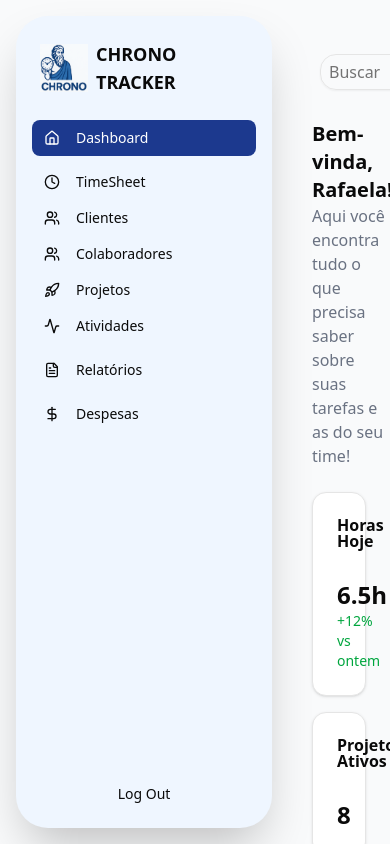
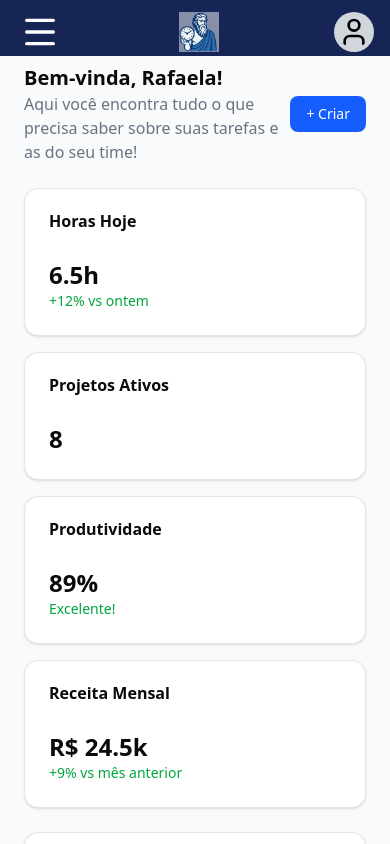
Before and after one commit to rafaelfranzon290905/CronoTracker, a React (Vite) app in the folder FrontEnd/ChronoTracker/: page / in a window 390 px wide. Built offline with nearby package versions, Linux system fonts and the light colour scheme.

Commit message:
Adicionado a componentização e responsividade da header e do SideBar

```diff
--- a/FrontEnd/ChronoTracker/src/components/componentes/Header.tsx
+++ b/FrontEnd/ChronoTracker/src/components/componentes/Header.tsx
@@ -1,32 +1,96 @@
+import { useState } from "react"
+import { Link } from "react-router-dom"
 import { Button } from "../ui/button"
 import { Input } from "../ui/input"
-import { Search, Calendar, Sun, Bell, Settings, User } from "lucide-react"
+import { Search, Calendar, Sun, Bell, Settings, User, Menu, X, Clock, Home, Users, Rocket, Activity, DollarSign, FileText } from "lucide-react"
+import CronosBranco from "../../imagens/ChronosAzulFundoRemovido.png"
+
 
 export default function Header() {
+    const [menuAberto, setMenuAberto] = useState(false);
+
+
     return (
-        <header className="flex justify-between p-2">
+        <>
+        {/* Responsividade: Header para telas menores */}
+        <header className="md:hidden bg-blue-950 p-2 fixed top-0 left-0 w-full h-14">
+        <div className="flex justify-between items-center mx-2">
+            <button onClick={() => setMenuAberto(!menuAberto)} className="p-1 rounded-md duration-200 active:scale-80">
+                {menuAberto ? <X className="h-10 w-10 text-white"/> : <Menu className="h-10 w-10 text-white"/>}
+            </button>
+            <img src={CronosBranco} className="h-10 w-10 !bg-transparent mix-blend-normal"></img>
+            <User className="text-black h-10 w-10 bg-gray-300 p-1 rounded-3xl"/>
+        </div>
+                <div className={`text-white bg-blue-950 flex flex-col fixed top-14 left-0 h-screen p-2 transition-all duration-300 -translate-x-full ${menuAberto ? "w-75 translate-x-0" : ""}`}>
+                    <Link to="/">
+                    <Button variant="ghost" className="bg-blue-950 text-white hover:bg-blue-900 h-10 px-3 my-2 flex items-center gap-2 text-2xl">
+                        <Home className="!w-6 !h-6" />
+                        Dashboard
+                    </Button></Link>
+
+
+                    <Link to="/TimeSheet">
+                    <Button variant="ghost" className="bg-blue-950 text-white hover:bg-blue-900 h-10 px-3 my-2 flex items-center gap-2 text-2xl">
+                        <Clock className="!w-6 !h-6" />
+                        TimeSheets
+                    </Button></Link>
+
+                    <Link to="/Clientes">
+                    <Button variant="ghost" className="bg-blue-950 text-white hover:bg-blue-900 h-10 px-3 my-2 flex items-center gap-2 text-2xl">
+                        <Users className="!w-6 !h-6" />
+                        Clientes
+                    </Button></Link>
+
+                    <Link to="/Collaborators">
+                    <Button variant="ghost" className="bg-blue-950 text-white hover:bg-blue-900 h-10 px-3 my-2 flex items-center gap-2 text-2xl">
+                        <User className="!w-6 !h-6" /> Colaboradores
+                    </Button></Link>
+
+                    <Link to="/Projetos">
+                    <Button variant="ghost" className="bg-blue-950 text-white hover:bg-blue-900 h-10 px-3 my-2 flex items-center gap-2 text-2xl">
+                        <Rocket className="!w-6 !h-6" /> Projetos
+                    </Button></Link>
+
+                    <Button variant="ghost" className="bg-blue-950 text-white hover:bg-blue-900 h-10 px-3 my-2 flex items-center gap-2 text-2xl">
+                        <Activity className="!w-6 !h-6" /> Atividades
+                    </Button>
+
+                    <Button variant="ghost" className="bg-blue-950 text-white hover:bg-blue-900 h-10 px-3 my-2 flex items-center gap-2 text-2xl">
+                        <FileText className="!w-6 !h-6" /> Relatórios
+                    </Button>
+
+                    <Button variant="ghost" className="bg-blue-950 text-white hover:bg-blue-900 h-10 px-3 my-2 flex items-center gap-2 text-2xl">
+                        <DollarSign className="!w-6 !h-6" /> Despesas
+                    </Button>
+                </div>
+        </header>
+        <div className="h-10 md:hidden"></div>
+
+        {/* Header padrão para telas maiores */}
+        <header className="flex justify-between p-0 hidden md:flex">
             <div className="flex items-center">
                 <div className="relative">
-                    <Input type="text" placeholder="Buscar" className="pl-2 pr-4 py-2 w-64 rounded-2xl"/>
-                    <Search className="text-white absolute h-8 w-8 right-1 top-0.5 bg-blue-950 p-1 rounded-2xl"/>
+                    <Input type="text" placeholder="Buscar" className="pl-2 pr-4 py-2 w-64 rounded-2xl" />
+                    <Search className="text-white absolute h-8 w-8 right-1 top-0.5 bg-blue-950 p-1 rounded-2xl" />
                 </div>
                 <hr className="border border-gray-400 h-9 mx-2" />
-                <Calendar className="text-white h-9 w-9 bg-blue-950 rounded-3xl p-1.5"/>
+                <Calendar className="text-white h-9 w-9 bg-blue-950 rounded-3xl p-2" />
                 <Button className="bg-blue-950 rounded-2xl text-white hover:bg-blue-700 mx-3">+ Criar</Button>
 
             </div>
 
             <div className="flex mx-3 items-center">
 
-                <Sun className="text-gray-400 h-9 w-9 bg-gray-200 p-1.5 rounded-3xl mx-1"/>
-                <Bell className="text-gray-400 h-9 w-9 bg-gray-200 p-1.5 rounded-3xl mx-1"/>
-                <Settings className="text-gray-400 h-9 w-9 bg-gray-200 p-1.5 rounded-3xl mx-1"/>
+                <Sun className="text-gray-400 h-9 w-9 bg-gray-200 p-2 rounded-3xl mx-1" />
+                <Bell className="text-gray-400 h-9 w-9 bg-gray-200 p-2 rounded-3xl mx-1" />
+                <Settings className="text-gray-400 h-9 w-9 bg-gray-200 p-2 rounded-3xl mx-1" />
                 <hr className="border border-gray-400 h-9 mx-3" />
-                <h3 className="p-1">Fulano Borges de Oliveira</h3>
-                <User className="text-black h-12 w-12 bg-gray-200 p-2 rounded-3xl mx-3"/>
+                <h3 className="p-1">Rafaela Borges de Oliveira</h3>
+                <User className="text-black h-9 w-9 bg-gray-200 p-1 rounded-3xl mx-3" />
             </div>
 
 
         </header>
+        </>
     )
 }
--- a/FrontEnd/ChronoTracker/src/components/componentes/SideBar.tsx
+++ b/FrontEnd/ChronoTracker/src/components/componentes/SideBar.tsx
@@ -1,22 +1,20 @@
 import { Link } from "react-router-dom"
-import { Card, CardContent, CardHeader, CardTitle } from "@/components/ui/card"
 import { Button } from "@/components/ui/button"
-import { BarChart, Bar, XAxis, YAxis, CartesianGrid, Tooltip, ResponsiveContainer } from "recharts"
 import { Home, Users, FileText, DollarSign, Clock, Rocket, Activity } from "lucide-react"
-import CronosAzul from "../../imagens/ChronosAzul.png"
+import ChronosAzulFundoRemovido from "../../imagens/ChronosAzulFundoRemovido.png"
 
 export default function SideBar() {
     return (
         <>
         {/* Sidebar */}
-      <aside className="w-64 bg-blue-50 shadow-2xl flex flex-col rounded-4xl m-4">
+      <aside className="w-64 bg-blue-50 shadow-2xl flex flex-col rounded-4xl m-4 hidden md:block">
         <div className="p-6 flex items-center space-x-2 font-bold text-lg">
-          <img src={CronosAzul} className="h-12 w-12" />
+          <img src={ChronosAzulFundoRemovido} className="h-12 w-12" />
           <span>CHRONO TRACKER</span>
         </div>
         <nav className="flex-1 px-4 space-y-2 text-sm">
           <Button variant="ghost" className="w-full justify-start bg-blue-900 text-white"><Home className="mr-2 h-4 w-4" /> Dashboard</Button>
-          <Link to="/TimeSheet"><Button variant="ghost" className="w-full justify-start"><Clock className="mr-2 h-4 w-4" /> TimeSheet</Button></Link>
+          <Link to="/TimeSheet"><Button variant="ghost" className="w-full justify-start"><Clock className="mr-2 h-6 w-6" /> TimeSheet</Button></Link>
           <Link to="/clientes"><Button variant="ghost" className="w-full justify-start"><Users className="mr-2 h-4 w-4" /> Clientes</Button></Link>
           <Link to="/collaborators"><Button variant="ghost" className="w-full justify-start"><Users className="mr-2 h-4 w-4" /> Colaboradores</Button></Link>
           <Link to="/projetos"><Button variant="ghost" className="w-full justify-start"><Rocket className="mr-2 h-4 w-4" /> Projetos</Button></Link>
--- a/FrontEnd/ChronoTracker/src/components/ui/button.tsx
+++ b/FrontEnd/ChronoTracker/src/components/ui/button.tsx
@@ -5,7 +5,7 @@
 import { cn } from "@/lib/utils"
 
 const buttonVariants = cva(
-  "inline-flex items-center justify-center gap-2 whitespace-nowrap rounded-md text-sm font-medium transition-all disabled:pointer-events-none disabled:opacity-50 [&_svg]:pointer-events-none [&_svg:not([class*='size-'])]:size-4 shrink-0 [&_svg]:shrink-0 outline-none focus-visible:border-ring focus-visible:ring-ring/50 focus-visible:ring-[3px] aria-invalid:ring-destructive/20 dark:aria-invalid:ring-destructive/40 aria-invalid:border-destructive",
+  "inline-flex gap-2 whitespace-nowrap rounded-md text-sm font-medium transition-all disabled:pointer-events-none disabled:opacity-50 [&_svg]:pointer-events-none [&_svg:not([class*='size-'])]:size-4 shrink-0 [&_svg]:shrink-0 outline-none focus-visible:border-ring focus-visible:ring-ring/50 focus-visible:ring-[3px] aria-invalid:ring-destructive/20 dark:aria-invalid:ring-destructive/40 aria-invalid:border-destructive",
   {
     variants: {
       variant: {
@@ -17,7 +17,7 @@
         secondary:
           "bg-secondary text-secondary-foreground hover:bg-secondary/80",
         ghost:
-          "hover:bg-blue-300 hover:text-accent-foreground dark:hover:bg-accent/50",
+          "hover:bg-blue-300",
         link: "text-primary underline-offset-4 hover:underline",
       },
       size: {
--- a/FrontEnd/ChronoTracker/src/pages/Clientes.tsx
+++ b/FrontEnd/ChronoTracker/src/pages/Clientes.tsx
@@ -1,9 +1,20 @@
+import Header from "@/components/componentes/Header"
+import SideBar from "@/components/componentes/SideBar"
 
 function Clientes() {
   return (
-    <main className="py-10">
-      <h1 className="bg-yellow-500">Início da página clientes</h1>
-    </main>
+    <div className="flex h-screen bg-gray-50">
+
+                <SideBar/>
+
+
+        {/* Conteúdo */}
+        <main className="flex-1 p-6 overflow-auto">
+            {/* Header com Searchbar */}
+            <Header/>
+            <h1 className="bg-yellow-500">Início da página clientes</h1>
+            </main>
+            </div>
   )
 }
 
--- a/FrontEnd/ChronoTracker/src/pages/Projetos.tsx
+++ b/FrontEnd/ChronoTracker/src/pages/Projetos.tsx
@@ -1,9 +1,20 @@
+import Header from "@/components/componentes/Header"
+import SideBar from "@/components/componentes/SideBar"
 
 function Projetos() {
   return (
-    <main className="py-10">
-      <h1 className="bg-yellow-500">Início da página projetos</h1>
-    </main>
+    <div className="flex h-screen bg-gray-50">
+
+                <SideBar/>
+
+
+        {/* Conteúdo */}
+        <main className="flex-1 p-6 overflow-auto">
+            {/* Header com Searchbar */}
+            <Header/>
+            <h1 className="bg-yellow-500">Início da página clientes</h1>
+            </main>
+            </div>
   )
 }
 
--- a/FrontEnd/ChronoTracker/src/pages/Timesheets/TimeSheetPlanilha.tsx
+++ b/FrontEnd/ChronoTracker/src/pages/Timesheets/TimeSheetPlanilha.tsx
@@ -1,12 +1,23 @@
 import { useState } from "react"
 import { Button } from "@/components/ui/button"
+import Header from "@/components/componentes/Header"
+import SideBar from "@/components/componentes/SideBar"
 
 export default function TimeSheetPlanilha(){
     return(
         <>
-            <main className="py-10">
-            <h1 className="bg-yellow-500">Início da página TimeSheet</h1>
-    </main>
+            <div className="flex h-screen bg-gray-50">
+
+                <SideBar/>
+
+
+        {/* Conteúdo */}
+        <main className="flex-1 p-6 overflow-auto">
+            {/* Header com Searchbar */}
+            <Header/>
+            <h1 className="bg-yellow-500">Início da página TimeSheets</h1>
+            </main>
+            </div>
         </>
     )
 }
```
Also changed, not shown: FrontEnd/ChronoTracker/src/imagens/ChronosAzulFundoRemovido.png (added), FrontEnd/ChronoTracker/src/imagens/ChronosBranco.png (added).
